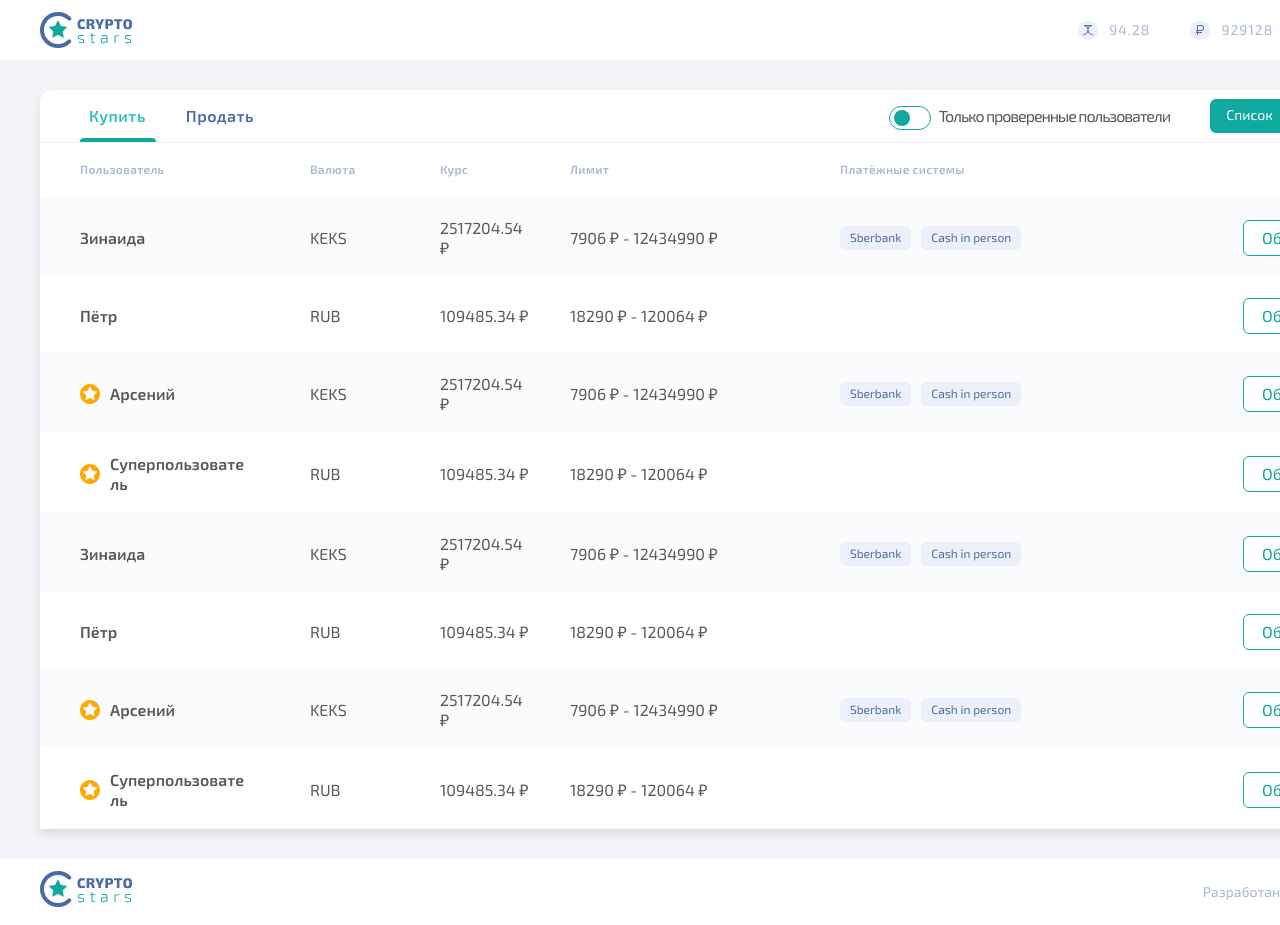
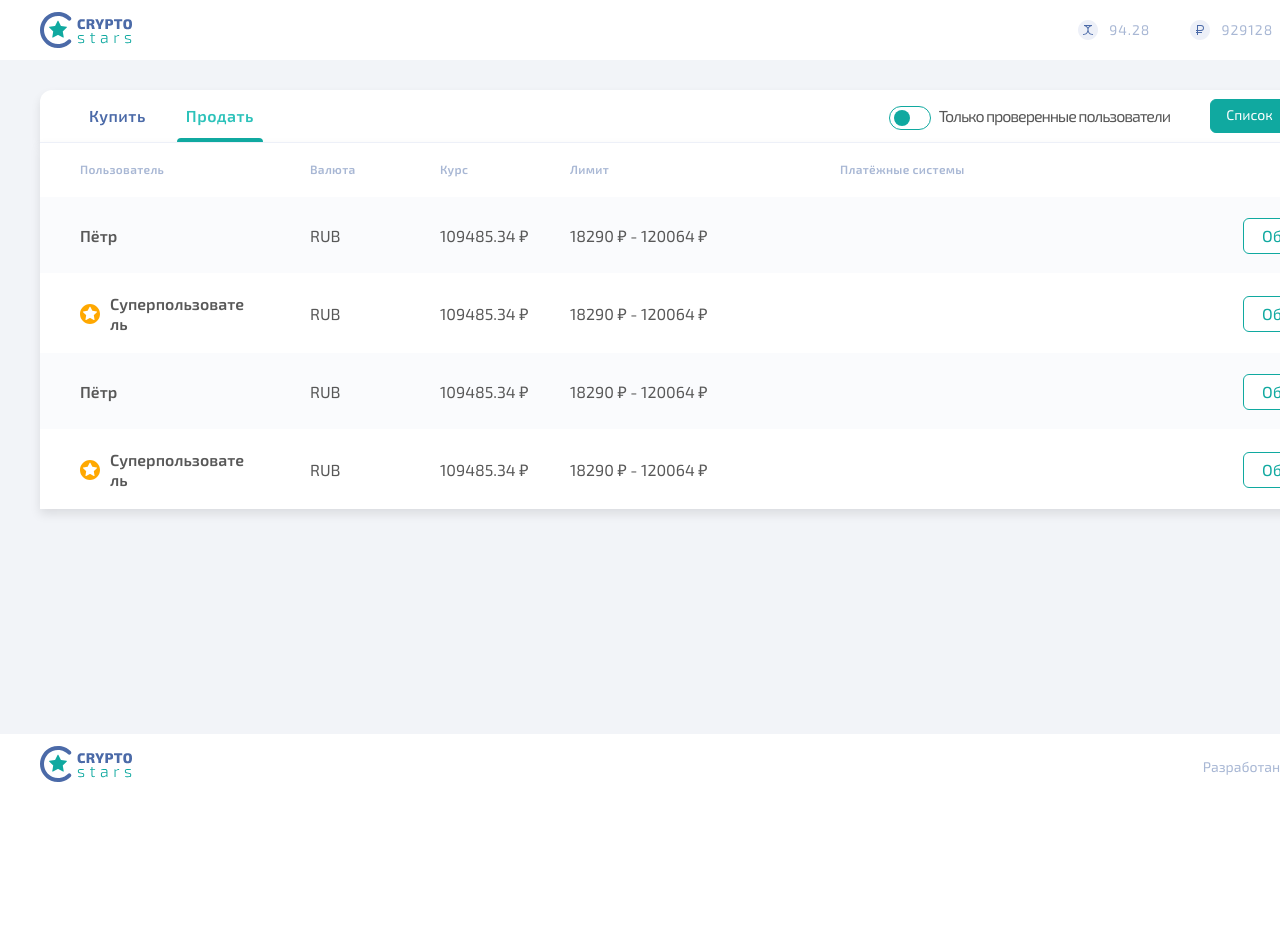
Before and after one commit to aenage-ars233/crypto-stars, a website with bundled scripts: page index.html in a window 1280 px wide. Both pictures are taken after a click on the button "Продать". Shown: the top 925 px of the page. After the commit the page ends 800 px from the top, so only its background shows below. Built offline with nearby package versions, Linux system fonts and the light colour scheme.

Commit message:
Реализовал фильтры

```diff
--- a/index.html
+++ b/index.html
@@ -190,9 +190,9 @@
                             data-delay="300">
                             <div class="tabs__controls" data-tabs="controls">
                                 <!-- При переключении с продавцов на покупателей и обратно нужно выделить активный пункт .is-active -->
-                                <button class="tabs__control btn is-active" type="button"
+                                <button class="tabs__control tabs__control--sellers btn is-active" type="button"
                                     data-tabs="control">Купить</button>
-                                <button class="tabs__control btn" type="button" data-tabs="control">Продать</button>
+                                <button class="tabs__control tabs__control--buyers btn" type="button" data-tabs="control">Продать</button>
                             </div>
                         </div>
                     </div>
@@ -208,9 +208,9 @@
                             data-delay="300">
                             <!-- При переключении с карты на список и обратно нужно выделить активный пункт .is-active -->
                             <div class="tabs__controls" data-tabs="controls">
-                                <button class="tabs__control btn is-active" type="button"
+                                <button class="tabs__control tabs__control--list btn is-active" type="button"
                                     data-tabs="control">Cписок</button>
-                                <button class="tabs__control btn" type="button" data-tabs="control">Карта</button>
+                                <button class="tabs__control tabs__control--map btn" type="button" data-tabs="control">Карта</button>
                             </div>
                         </div>
                     </div>
--- a/js/data.js
+++ b/js/data.js
@@ -31,7 +31,7 @@ export function getUserData(onSuccess) {
   onSuccess(userData);
 }
 
-export function getContractors(onSuccess, onError) {
+export function getContractors(onSuccess) {
   const contractors = [
     {
       id: '0CsQ60w3M-RTyumLjjlfN',
--- /dev/null
+++ b/js/filters.js
@@ -0,0 +1,76 @@
+import { renderContractors } from './ui.js';
+
+let allContractors = [];
+
+const state = {
+  type: 'sell',
+  verified: false,
+  view: 'list',
+};
+
+export function filterContractors() {
+  let filteredContractors = allContractors.slice();
+  renderContractors();
+
+  if (state.type === 'sell') {
+    filteredContractors = filteredContractors.filter((contractor) => contractor.status === 'seller');
+  }
+  if (state.type === 'buy') {
+    filteredContractors = filteredContractors.filter((contractor) => contractor.status === 'buyer');
+  }
+
+  if (state.verified) {
+    filteredContractors = filteredContractors.filter((contractor) => contractor.isVerified);
+  }
+
+  if (state.view === 'list') {
+    renderContractors(filteredContractors);
+  }
+  if (state.view === 'map') {
+    console.log('Выбрана карта!');
+  }
+}
+
+// Табы продавцов и покупателей
+const tabControlSellers = document.querySelector('.tabs__control--sellers');
+const tabControlBuyers = document.querySelector('.tabs__control--buyers');
+tabControlSellers.addEventListener('click', () => {
+  tabControlBuyers.classList.remove('is-active');
+  tabControlSellers.classList.add('is-active');
+  state.type = 'sell';
+  filterContractors();
+});
+tabControlBuyers.addEventListener('click', () => {
+  tabControlBuyers.classList.add('is-active');
+  tabControlSellers.classList.remove('is-active');
+  state.type = 'buy';
+  filterContractors();
+});
+
+// Проверенные пользователи
+const checkedUsersCheckbox = document.querySelector('#checked-users');
+checkedUsersCheckbox.addEventListener('change', () => {
+  state.verified = checkedUsersCheckbox.checked;
+  filterContractors();
+});
+
+// Табы режима просмотра
+const tabControlList = document.querySelector('.tabs__control--list');
+const tabControlMap = document.querySelector('.tabs__control--map');
+tabControlList.addEventListener('click', () => {
+  tabControlMap.classList.remove('is-active');
+  tabControlList.classList.add('is-active');
+  state.view = 'list';
+  filterContractors();
+});
+tabControlMap.addEventListener('click', () => {
+  tabControlMap.classList.add('is-active');
+  tabControlList.classList.remove('is-active');
+  state.view = 'map';
+  filterContractors();
+});
+
+export function setAllContractors(contractors) {
+  allContractors = contractors;
+  filterContractors();
+}
--- a/js/main.js
+++ b/js/main.js
@@ -1,10 +1,11 @@
 import { getUserData, getContractors } from './data.js';
-import { renderUserData, renderContractors } from './ui.js';
+import { setAllContractors } from './filters.js';
+import { renderUserData } from './ui.js';
 
 getUserData((userData) => {
   renderUserData(userData);
 },);
 
 getContractors((contractors) => {
-  renderContractors(contractors);
+  setAllContractors(contractors);
 },);
--- a/js/ui.js
+++ b/js/ui.js
@@ -53,6 +53,11 @@ function createContractor(contractor) {
 }
 
 export function renderContractors(contractors) {
+  usersListTableBody.innerHTML = '';
+  if (!contractors) {
+    return null;
+  }
+
   const contractorsFragment = document.createDocumentFragment();
   contractors.forEach((contractor) => {
     const contractorElement = createContractor(contractor);
```
